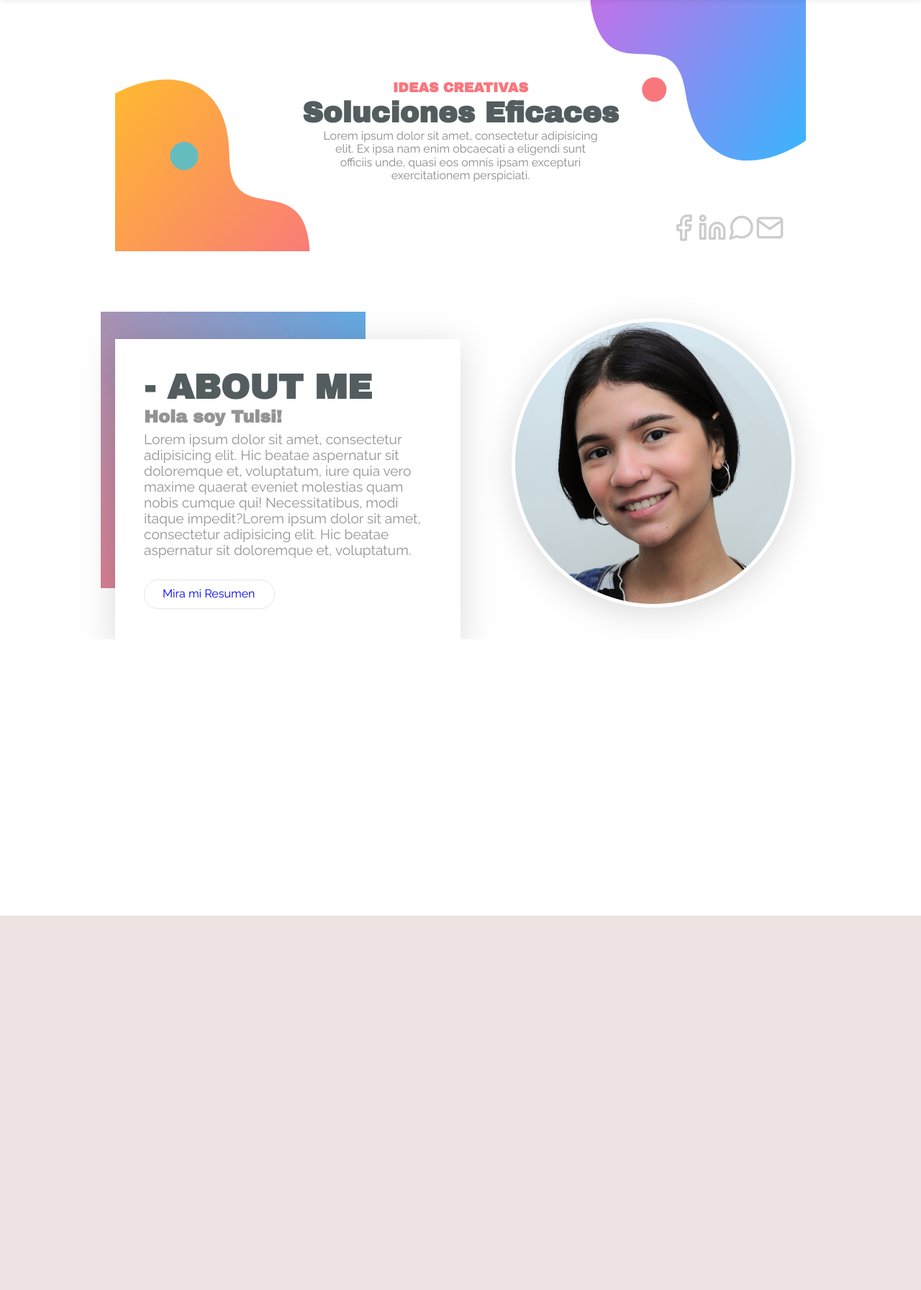
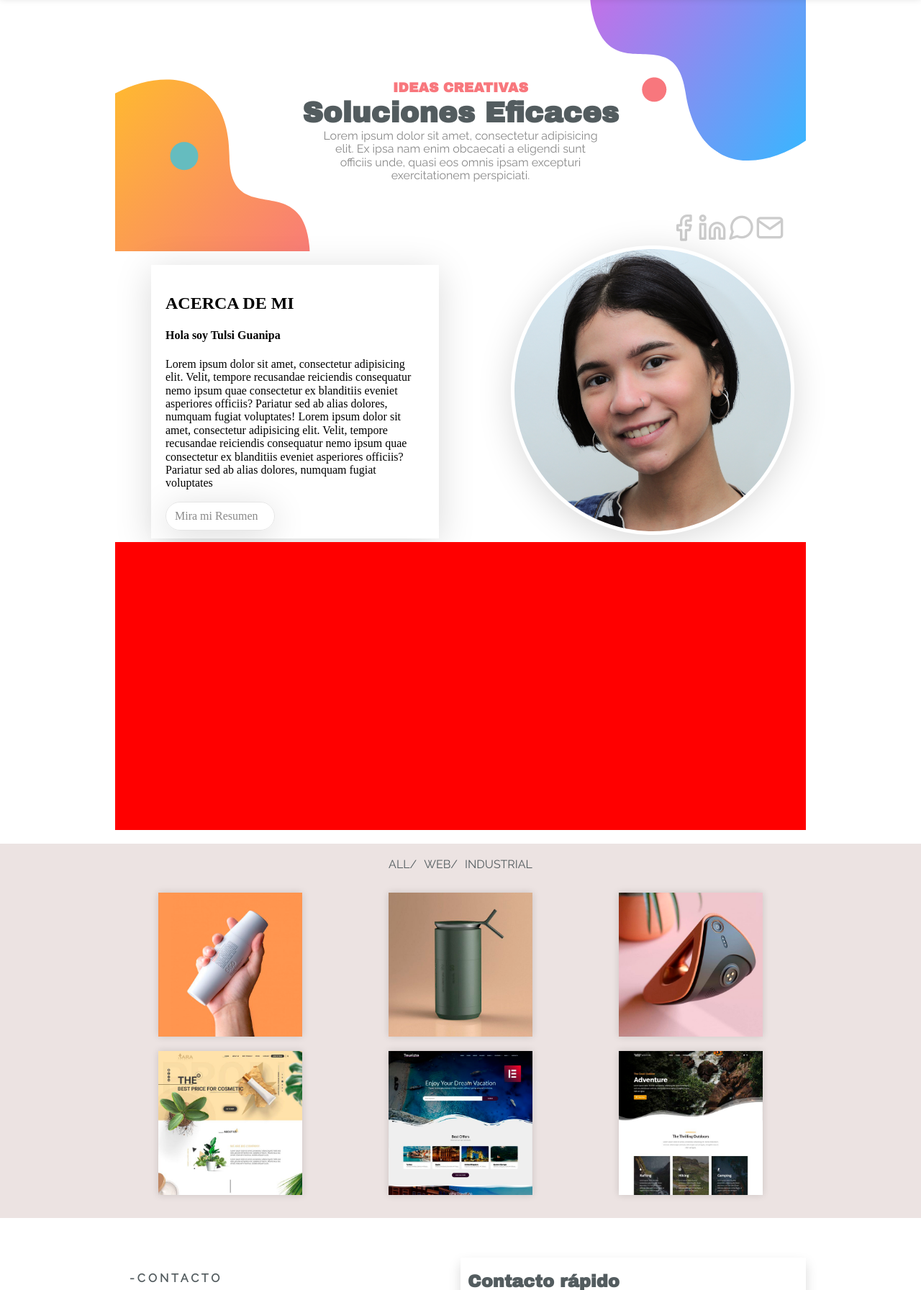
Before and after one commit to tulsiguanipa/portafoliotulsi, a PHP site: page / in a window 1280 px wide. Shown: the part 129-1921 px from the top of the page at 72% size. Run offline with PHP 8.4, Linux system fonts and the light colour scheme; some web fonts are replaced.

Commit message:
se modifico skills y about

```diff
--- a/CSS/index.css
+++ b/CSS/index.css
@@ -283,181 +283,77 @@ a {
 
 /*inicio about*/
 .about{
-    height: 600px;
+  /*background: orange*/;
+  width: 960px;
+  height: 400px;
+  position: relative;
 
 }
 
-.fondoabout{
-  position: relative;
-  right: 20px;
-  top: 80px;
-}
-
-
-.aboutme h2{
-  font-family: 'Archivo Black', sans-serif;
-  color: #535c5f;
-  font-size: 3em;
-  margin: 0 auto;
-
-
+.contenedorabout{
+  display: flex;
+  justify-content: space-around;
 
 }
 
-.aboutme h3{
-  font-family: 'Archivo Black', sans-serif;
-  color: #949494;
-  font-size: 1.5em;
-  margin: 0 auto;
-
-
-
-}
-
-
-.aboutme p{
-  font-family: 'Raleway', sans-serif;
-  color: #949494;;
-  margin: 0 auto;
-  font-size: 1.2em;
-  font-style: bold;
-  padding-top: 5px;
-
-}
-
-.fondoimg img{
-  z-index: -1;
-
-}
-
-
-.aboutme{
-  width: 400px;
-  height: 350px;
+.contenedorabout .info{
+  height: 300px;
+  width: 360px;
+  right: 30px;
+  top: 15px;
+  left: 50px;
   position: absolute;
-  top: 600px;
+  padding: 20px;
   box-shadow: 0 .5rem 3rem rgba(0, 0, 0, .15);
-  padding: 40px;
-  background-color: white;
-}
-
-
-
-
-.about1 .imgtul img{
-  width: 40%;
-  box-shadow: 0 .5rem 3rem rgba(0, 0, 0, .15);
-  float: right;
-  position: relative;
-  border-radius: 50%;
-  right: 15px;
-  padding: 5px;
-  bottom: 300px;
-
-
-}
-
-.imgtul {
-  width: auto;
-  display: block;
-  box-sizing: 50%;
+  padding-bottom: 60px;
 
 }
 
 .resumen{
+  box-shadow: 0 .5rem 3rem rgba(0, 0, 0, .15);
+  border-radius: 20px;
+  padding: 10px;
+  width: 130px;
   border: 1px solid #e6e6e6;
-  width: 160px;
-  float: left;
-  position: relative;
-  top: 30px;
-  border-radius: 20px;
-  height: auto;
-  padding: 10px;
+
 }
 
 .resumen a{
-  font-family: 'Raleway', sans-serif;
-  text-align: center;
-  margin: 10px;
-  padding: 5px;
+  padding: 2px;
+  color: #8a8a8a;
 }
 
+.imagentul img{
+  box-shadow: 0 .5rem 3rem rgba(0, 0, 0, .15);
+  position: fixed;
+  border-radius: 50%;
+  width: 40%;
+  left: 550px;
+  bottom: 10px;
+  padding: 5px;
 
+}
 
 /* fin about*/
 
 /* comienzo skills*/
-
+/*
 .skills{
   height: 300px;
-}
-
-.skills h2{
-  font-family: 'Archivo Black', sans-serif;
-  color: #535c5f;
-  font-size: 2.5em;
-  margin: 20px;
-  padding: 10px;
-  text-align: right;
-}
-
-.skillslist ul{
-  font-family: 'Raleway', sans-serif;
-  text-align: center;
-  list-style: none;
-  margin: 0;
-  padding: 0;
-}
-
-.imghabilidades div h4{
-  font-family: 'Raleway', sans-serif;
-  text-align: center;
-  margin:0;
-}
-
-.skillslist ul li{
-  padding: 30px;
-  text-align: center;
-}
+}*/
+.skills{
+  background: red;
+  width: 960px;
+  height: 400px;
+  position: relative;
 
 
-.skillslist{
-  height: 200px;
-  width: 960px;
-  background-color: white;
-  position: absolute;
-  top: 1100px;
-  box-shadow: 0 .5rem 3rem rgba(0, 0, 0, .15);
-  overflow: hidden;
-
 }
-
-.fondogardiente {
-  top: -150px;
-  position: relative;
-  margin-right: 10px;
-
-}
-
-.imghabilidades{
-  clear: both;
-}
-
-.lista{
-  padding: 0;
-  margin: 0;
-}
-
 
 /*.fondoskills {
   z-index: -1;
 }
 */
-.fondogardiente{
-  position: relative;
-  left: 40px;
-  bottom: 20px;
-}
 
 .progress-bar {
     display: -ms-flexbox;
--- a/index.php
+++ b/index.php
@@ -52,80 +52,25 @@
 
 		<!-- comienza about -->
 		<a name="about"></a>
-		<div>
-			<section class="about holder">
-				<div class="about1">
-					<div class="fondoabout">
-						<img src="img/fondoabout.jpg" alt="fondoabout">
+		<div  class="about holder" data-aos="fade-up">
+			<div class="contenedorabout left">
+				<div class="info">
+					<h2>ACERCA DE MI</h2>
+					<h4>Hola soy Tulsi Guanipa</h4>
+					<p>Lorem ipsum dolor sit amet, consectetur adipisicing elit. Velit, tempore recusandae reiciendis consequatur nemo ipsum quae consectetur ex blanditiis eveniet asperiores officiis? Pariatur sed ab alias dolores, numquam fugiat voluptates! Lorem ipsum dolor sit amet, consectetur adipisicing elit. Velit, tempore recusandae reiciendis consequatur nemo ipsum quae consectetur ex blanditiis eveniet asperiores officiis? Pariatur sed ab alias dolores, numquam fugiat voluptates</p>
+					<div class="resumen"><a href="resumen/TULSI GUANIPA CV.pdf">Mira mi Resumen</a></div>
+				</div>
+			</div>
+			<div class="contenedorabout right">
+				<div class="imagentul"><img src="img/tulsicara.jpg" alt="tulsi guanipa" width="200"></div>
+			</div>
 
-					</div>
-					<div class="aboutme clearfix">
-						<h2>- ABOUT ME</h2>
-						<h3>Hola soy Tulsi!</h3>
-						<p>Lorem ipsum dolor sit amet, consectetur adipisicing elit. Hic beatae aspernatur sit doloremque et, voluptatum, iure quia vero maxime quaerat eveniet molestias quam nobis cumque qui! Necessitatibus, modi itaque impedit?Lorem ipsum dolor sit amet, consectetur adipisicing elit. Hic beatae aspernatur sit doloremque et, voluptatum.</p>
-						<div class="resumen">
-							<a href="resumen/TULSI GUANIPA CV.pdf" target="_blank">Mira mi Resumen</a>
-						</div>
-					</div>
-					<div class="imgtul right">
-						<img class="imgabout" src="img/tulsicara.jpg" width="200" alt="tulsiguanipa">
-					</div>
-				</div>
-			</section>
 		</div>
 
 			<!-- comienza skills -->
 		<a name="skills"></a>
-		<div >
-			<section class="skills holder">
-				<div class="fondoskills">
-					<div class="fondogardiente">
-						<img src="img/fondo960.jpg" alt="home">
-					</div>
-					<div class="skillslist">
-						<h2>HABILIDADES</h2>
-						<div class="imghabilidades">
-							<div class="left">
-								<h4>PHOTOSHOP</h4>
-								<div class="progress left photoshop">
-									<div class="progress-bar right" role="progressbar" style="width: 60%;" aria-valuenow="25" aria-valuemin="0" aria-valuemax="100">60%</div>
-								</div>
-							</div>
-							<div class="left">
-								<h4>ILLUSTRATOR</h4>
-								<div class="progress left illus">
-									<div class="progress-bar right" role="progressbar" style="width: 80%;" aria-valuenow="25" aria-valuemin="0" aria-valuemax="100">80%</div>
-								</div>
-							</div>
-							<div class="left">
-								<h4>SOLIDWORKS</h4>
-								<div class="progress left solid">
-									<div class="progress-bar right" role="progressbar" style="width: 85%;" aria-valuenow="25" aria-valuemin="0" aria-valuemax="100">85%</div>
-								</div>
-							</div>
-							<div class="left">
-								<h4>HTML</h4>
-								<div class="progress left html">
-									<div class="progress-bar right" role="progressbar" style="width: 60%;" aria-valuenow="25" aria-valuemin="0" aria-valuemax="100">60%</div>
-								</div>
-							</div>
-							<div class=left>
-								<h4>CSS</h4>
-								<div class="progress left css">
-									<div class="progress-bar right" role="progressbar" style="width: 60%;" aria-valuenow="25" aria-valuemin="0" aria-valuemax="100">60%</div>
-								</div>
-							</div>
-							<div class="left">
-								<h4>RENDERING</h4>
-								<div class="progress left rendering">
-									<div class="progress-bar right" role="progressbar" style="width: 80%;" aria-valuenow="25" aria-valuemin="0" aria-valuemax="100">80%</div>
-								</div>
-							</div>
-						</div>
-					</div>
-				</div>
+		<div class="skills holder" data-aos="fade-up" >
 
-			</section>
 		</div>
 		<br>
 
```
